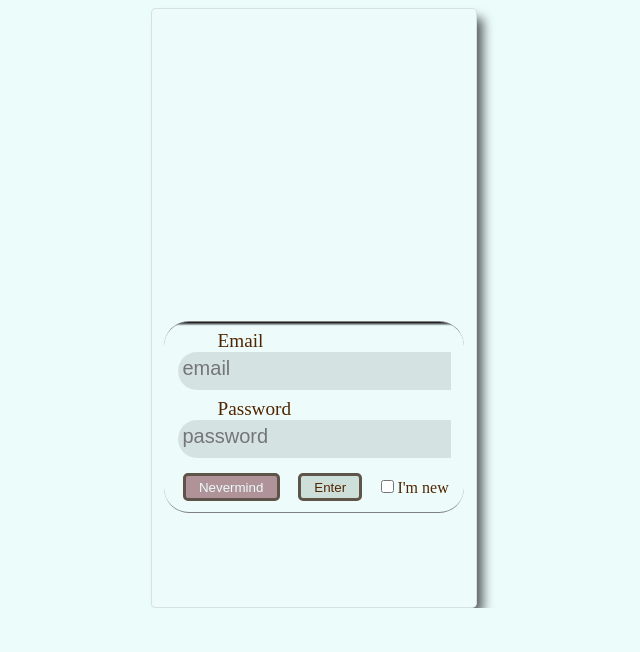
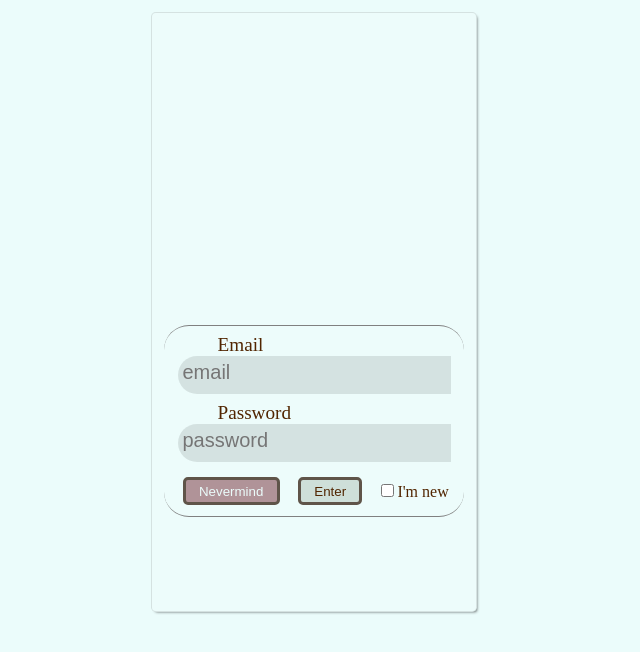
Before and after one commit to DrMandible/CharacterCreator, a React (Create React App) app: page / in a window 1280 px wide. Shown: the top 652 px of the page, without its empty margins (330-970 px from the left). Built offline with nearby package versions, Linux system fonts and the light colour scheme.

Commit message:
cosmetic

```diff
--- a/src/Main.js
+++ b/src/Main.js
@@ -47,7 +47,7 @@ export function Main() {
   // console.log("state.view: ", VIEWS.LOGIN);
   return (
     <div className="d-flex f-w w c">
-      <div className="d-flex f-w f-a-s">
+      <div className="d-flex f-w f-a-s p-1">
         {activeViews?.length > 0 &&
           Array.from(new Set(activeViews)).map((view, key) => {
             return (
--- a/src/styled/index.js
+++ b/src/styled/index.js
@@ -74,13 +74,13 @@ export const CardBorders = styled.div`
   border: 1px solid ${(props) => props.theme.shade};
   border-radius: 0.3rem;
   color: ${(props) => props.theme.text};
-  -webkit-box-shadow: 8px 8px 11px -2px rgba(0, 0, 0, 0.63);
-  box-shadow: 8px 8px 11px -2px rgba(0, 0, 0, 0.63);
+  -webkit-box-shadow: 2px 2px 3px -2px rgba(0, 0, 0, 0.63);
+  box-shadow: 2px 2px 3px -2px rgba(0, 0, 0, 0.63);
   transition: 0.3s;
 
   &:hover {
-    -webkit-box-shadow: 8px 8px 11px -2px rgba(0, 0, 0, 0.83);
-    box-shadow: 8px 8px 11px -2px rgba(0, 0, 0, 0.83);
+    -webkit-box-shadow: 2px 2px 3px -2px rgba(0, 0, 0, 0.83);
+    box-shadow: 2px 2px 3px -2px rgba(0, 0, 0, 0.83);
   }
 `;
 
@@ -133,9 +133,9 @@ export const CardOption = styled.option`
 `;
 
 export const Card = styled.div`
-  -webkit-animation: ${slideInTopStraight} 1s
-    cubic-bezier(0.075, 0.82, 0.165, 1) both;
-  animation: ${slideInTopStraight} 1s cubic-bezier(0.075, 0.82, 0.165, 1) both;
+  -webkit-animation: ${slideInTopStraight} 0.5s
+    cubic-bezier(0.075, 0.82, 0.165, 0.9) both;
+  animation: ${slideInTopStraight} 1s cubic-bezier(0.075, 0.82, 0.165, 0.9) both;
   margin: 0.25em;
   border-radius: 0.3em;
   flex: 1 1 auto;
@@ -152,17 +152,7 @@ export const Card = styled.div`
 
 export const SmallCard = styled(Card)`
   width: 10rem;
-  /* max-width: 35rem; */
   overflow-x: hidden;
-  background: linear-gradient(
-    0deg,
-    rgba(0, 0, 0, 1) 0%,
-    rgba(0, 0, 0, 0) 0%,
-    rgba(0, 0, 0, 0) 98%,
-    rgba(0, 0, 0, 1) 100%
-  );
-  /* -webkit-box-shadow: -8px -8px -11px -2px rgba(0, 0, 0, 0.63);
-  box-shadow: -8px -8px -11px -2px rgba(0, 0, 0, 0.63); */
 `;
 
 export const CardHeader = styled.div`
@@ -242,19 +232,19 @@ export const Button = styled.button`
 
   &:hover {
     background-color: ${(props) => props.theme.secondary};
-    -webkit-box-shadow: 4px 4px 5px -2px rgba(0, 0, 0, 0.63);
-    box-shadow: 4px 4px 5px -2px rgba(0, 0, 0, 0.63);
+    -webkit-box-shadow: 2px 2px 3px -2px rgba(0, 0, 0, 0.63);
+    box-shadow: 2px 2px 3px -2px rgba(0, 0, 0, 0.63);
     cursor: pointer;
   }
 
   &:focus {
-    -webkit-box-shadow: 4px 4px 5px 11px -2px rgba(0, 0, 0, 0.63);
-    box-shadow: 4px 4px 5px -2px rgba(0, 0, 0, 0.63);
+    -webkit-box-shadow: 2px 2px 3px 11px -2px rgba(0, 0, 0, 0.63);
+    box-shadow: 2px 2px 3px -2px rgba(0, 0, 0, 0.63);
   }
 
   &:active {
-    -webkit-box-shadow: 4px 4px 5px -2px rgba(0, 0, 0, 0.63);
-    box-shadow: 4px 4px 5px -2px rgba(0, 0, 0, 0.63);
+    -webkit-box-shadow: 2px 2px 3px -2px rgba(0, 0, 0, 0.63);
+    box-shadow: 2px 2px 3px -2px rgba(0, 0, 0, 0.63);
   }
 `;
 
```
